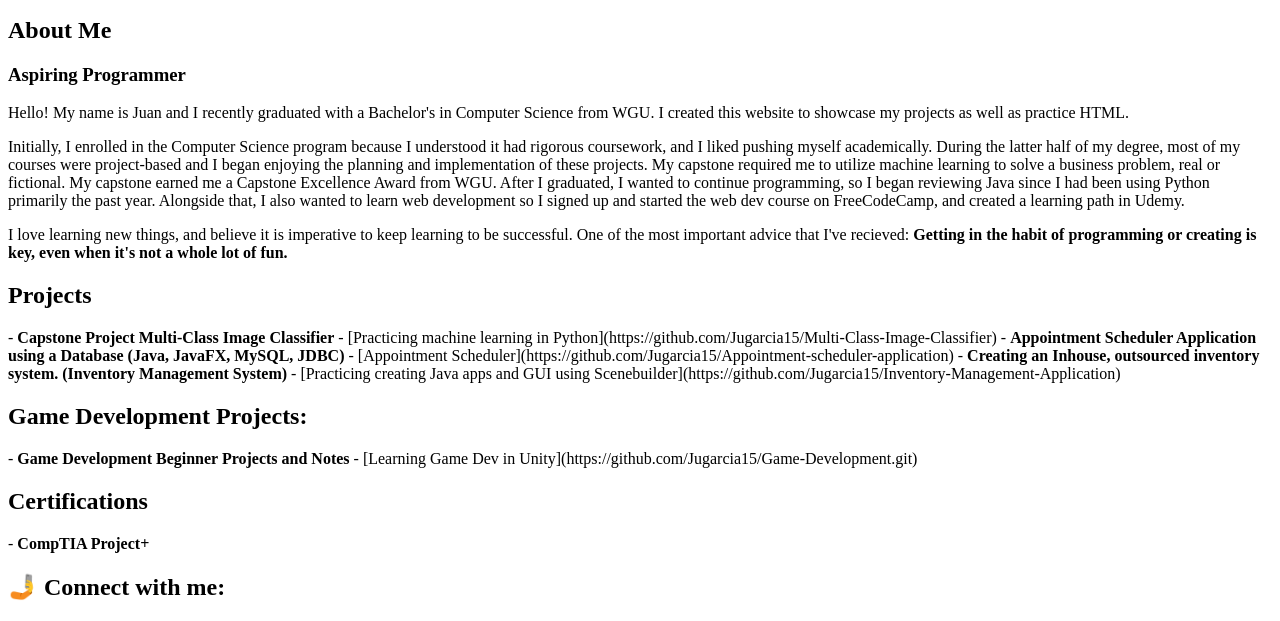
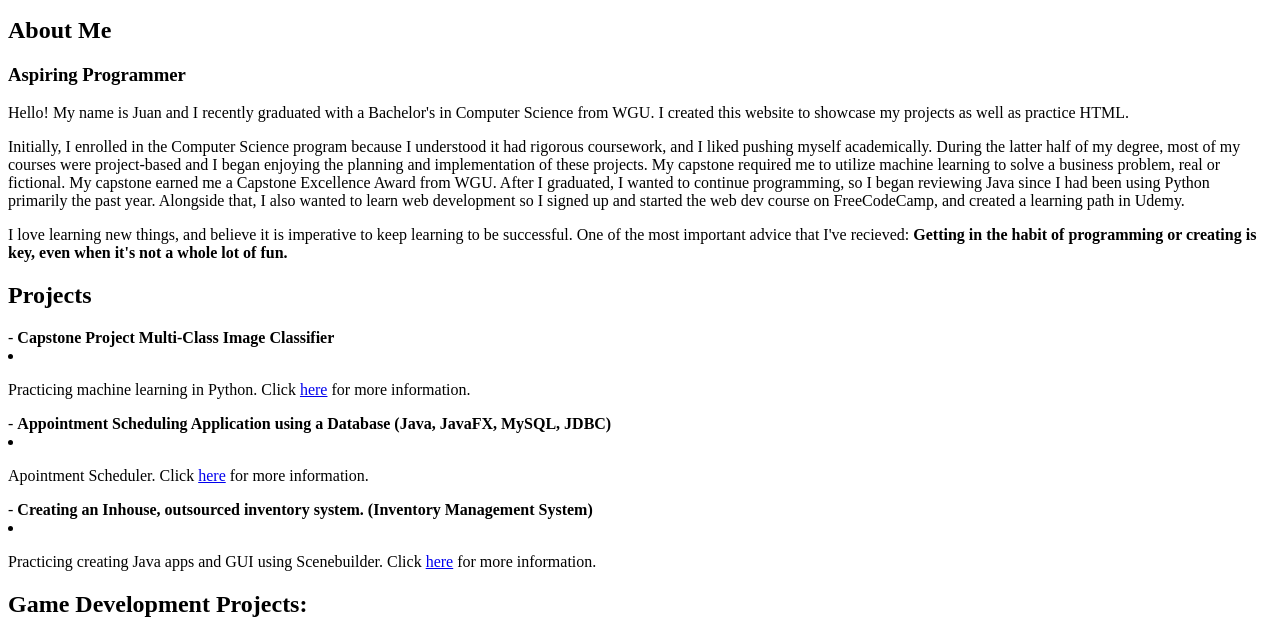
Before and after one commit to Jugarcia15/Jugarcia15.github.io, a plain HTML site: page index.html in a window 1280 px wide. Shown: the part 105-726 px from the top of the page. Drawn offline with Linux system fonts and the light colour scheme; grey boxes are pictures that could not be loaded.

Commit message:
Update index.html

```diff
--- a/index.html
+++ b/index.html
@@ -21,13 +21,13 @@
 
 <h2>Projects</h2>
 - <b> Capstone Project Multi-Class Image Classifier</b>
-  - [Practicing machine learning in Python](https://github.com/Jugarcia15/Multi-Class-Image-Classifier)
+  <li><p>Practicing machine learning in Python. Click <a href="https://github.com/Jugarcia15/Multi-Class-Image-Classifier">here</a> for more information.</p></li>
 
-- <b> Appointment Scheduler Application using a Database (Java, JavaFX, MySQL, JDBC) </b>
-  - [Appointment Scheduler](https://github.com/Jugarcia15/Appointment-scheduler-application)
+- <b> Appointment Scheduling Application using a Database (Java, JavaFX, MySQL, JDBC) </b>
+  <li><p>Apointment Scheduler. Click <a href="https://github.com/Jugarcia15/Appointment-scheduler-application">here</a> for more information.</p></li>
 
 - <b>Creating an Inhouse, outsourced inventory system. (Inventory Management System)</b>
-  - [Practicing creating Java apps and GUI using Scenebuilder](https://github.com/Jugarcia15/Inventory-Management-Application)
+  <li><p>Practicing creating Java apps and GUI using Scenebuilder. Click <a href="https://github.com/Jugarcia15/Inventory-Management-Application">here</a> for more information.</p></li>
 
 <h2> Game Development Projects: </h2>
 
```
